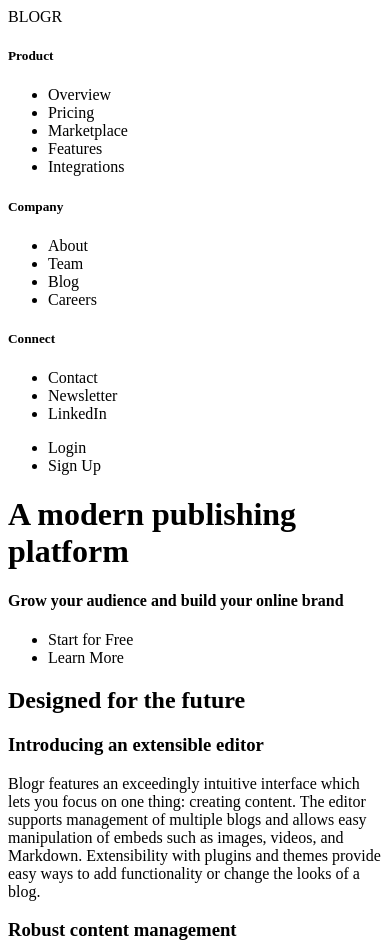
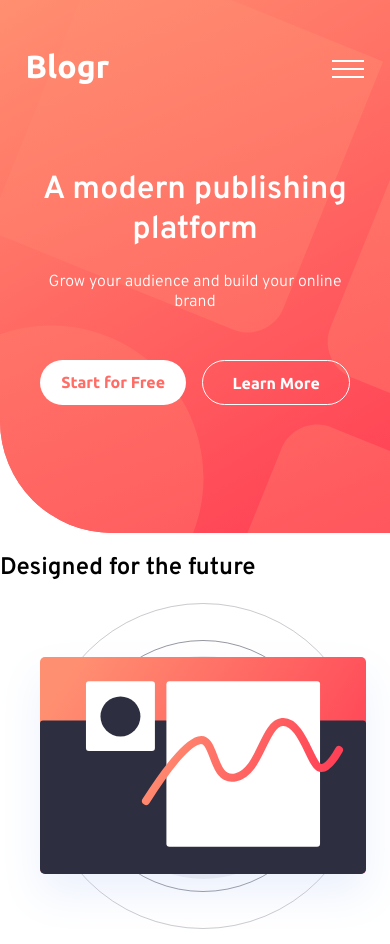
Before and after one commit to H4m4k/Blogr-landing-page, a plain HTML site: page index.html in a window 390 px wide. Shown: the top 944 px of the page. Drawn offline with Linux system fonts and the light colour scheme.

Commit message:
Mobile first, header,nav layout done

```diff
--- /dev/null
+++ b/CSS/style.css
@@ -0,0 +1,101 @@
+* { box-sizing: border-box; }
+
+html, body {
+    margin: 0;
+    padding: 0;
+    height: 100%;
+
+    font-family: 'Overpass', sans-serif;
+    /*font-family: 'Ubuntu', sans-serif;*/
+    font-size: 16px;
+
+}
+
+header {
+    background-image: linear-gradient(150deg, hsl(13, 100%, 72%),hsl(353, 100%, 62%));
+    color: white;
+    border-radius: 0 0 0 7em;
+    overflow: hidden;
+    position: relative;
+    z-index: 0;
+}
+
+header > img {
+    position: absolute;
+    height: 230%;
+    top: -44%;
+    z-index: -1;
+    left: -85%;
+}
+
+.middle_Main {
+    background-color: hsl(237, 23%, 32%);
+}
+
+footer {
+    background: hsl(237, 17%, 21%);
+}
+
+.off {
+    display: none;
+}
+
+.logo {
+    font-size: xx-large;
+    font-family: 'Ubuntu', sans-serif;
+
+    display: flex;
+    place-content: space-between;
+    padding: 1.5em .8em 2em;
+}
+
+.logo::after {
+    content: url(/images/icon-hamburger.svg);
+}
+
+.transparent_Text {
+    position: relative;
+    color: black;
+    mix-blend-mode: screen;
+}
+
+.transparent_Text::before {
+    position: absolute;
+    top: 0;
+    right: 0;
+    bottom: 0;
+    left: 0;
+    background: white;
+    content: '';
+    mix-blend-mode: color-burn;
+    border-radius: 2em;
+}
+
+.welcome {
+    text-align: center;
+    font-family: 'Overpass', sans-serif;
+
+    padding: 0 2.5em 8em;
+}
+
+.welcome > h4 { font-weight: lighter; }
+.welcome > ul {
+    padding: 0;
+    display: flex;
+    gap: 1em;
+    margin: 3em 0 0 0;
+}
+
+.button_Border { border: 1px solid white; }
+.button {
+    width: 50ch;
+    list-style-type: none;
+    border-radius: 2em;
+    font-weight: bold;
+    font-family: 'Ubuntu', sans-serif;
+    padding: .8em .5em;
+}
+
+.grow {
+    flex: 1 auto;
+}
--- a/index.html
+++ b/index.html
@@ -5,6 +5,10 @@
   <meta name="viewport" content="width=device-width, initial-scale=1.0"> <!-- displays site properly based on user's device -->
 
   <link rel="icon" type="image/png" sizes="32x32" href="./images/favicon-32x32.png">
+  <link rel="stylesheet" href="/CSS/style.css">
+
+  <link rel="preconnect" href="https://fonts.gstatic.com">
+  <link href="https://fonts.googleapis.com/css2?family=Overpass:wght@300;600&family=Ubuntu:wght@400;500;700&display=swap" rel="stylesheet">
 
   <title>Frontend Mentor | [Blogr]</title>
 
@@ -14,13 +18,14 @@
     .attribution a { color: hsl(228, 45%, 44%); }
   </style>
 </head>
+
 <body>
 
   <header>
-    <div class="logo">BLOGR</div>
-
+    <div class="logo"><strong>Blogr</strong></div>
+    <img src="/images/bg-pattern-intro.svg" alt="">
     <nav>
-      <section>
+      <section class="section off">
         <h5>Product</h5>
           <ul>
             <li>Overview</li>
@@ -30,7 +35,7 @@
             <li>Integrations</li>
           </ul>
       </section>
-      <section>
+      <section class="section off">
         <h5>Company</h5>
           <ul>
             <li>About</li>
@@ -39,7 +44,7 @@
             <li>Careers</li>
           </ul>
       </section>
-      <section>
+      <section class="section off">
         <h5>Connect</h5>
           <ul>
             <li>Contact</li>
@@ -49,7 +54,7 @@
       </section>
     </nav>
 
-    <div class="login">
+    <div class="login off">
       <ul>
         <li>Login</li>
         <li> Sign Up</li>
@@ -60,8 +65,8 @@
       <h1> A modern publishing platform </h1>
       <h4> Grow your audience and build your online brand </h4>
       <ul>
-        <li>Start for Free</li>
-        <li>Learn More</li>
+        <li class='button transparent_Text grow'>Start for Free</li>
+        <li class='button button_Border grow'>Learn More</li>
       </ul>
     </div>
   </header>
@@ -69,6 +74,7 @@
   <main>
     <div class="top_Main">
       <h2>Designed for the future</h2>
+      <img src="/images/illustration-editor-mobile.svg" alt="">
       <article>
         <h3>Introducing an extensible editor</h3>
         <p> Blogr features an exceedingly intuitive interface which lets you focus on one thing: creating content.
```
